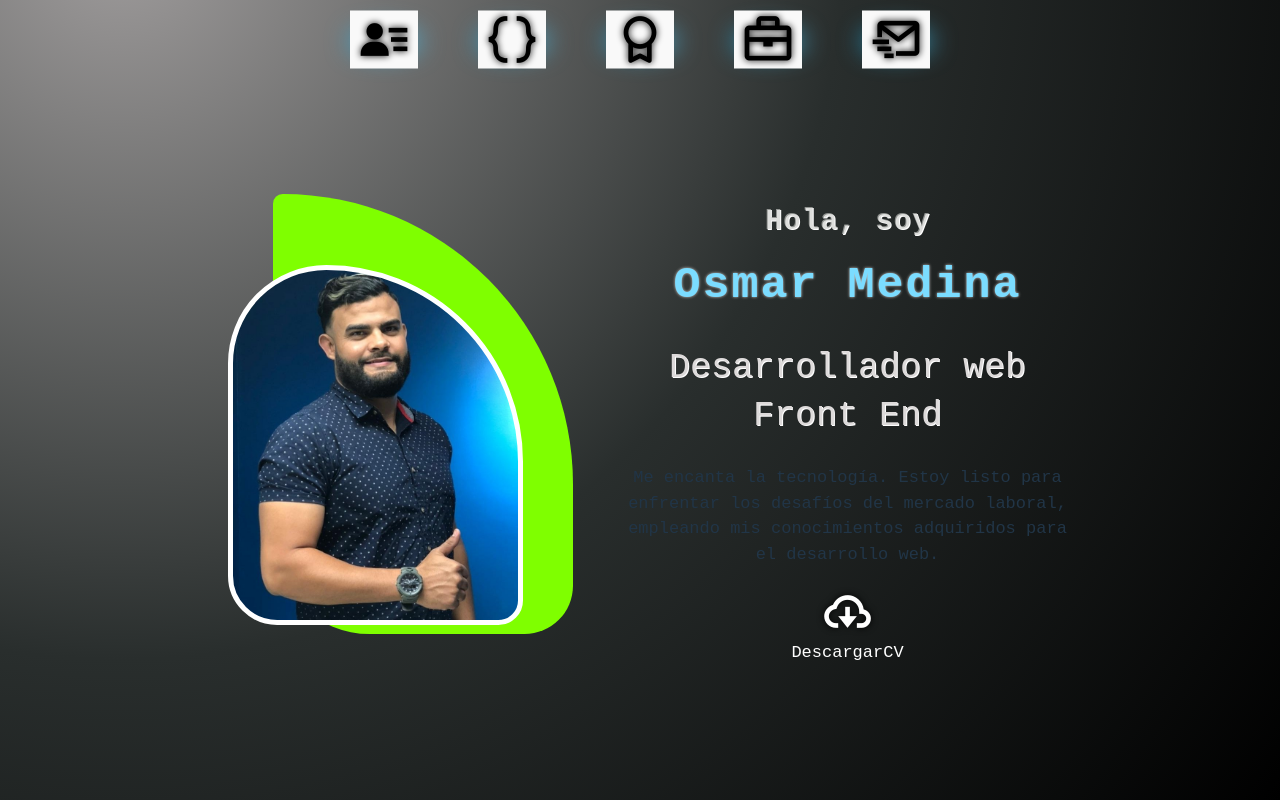
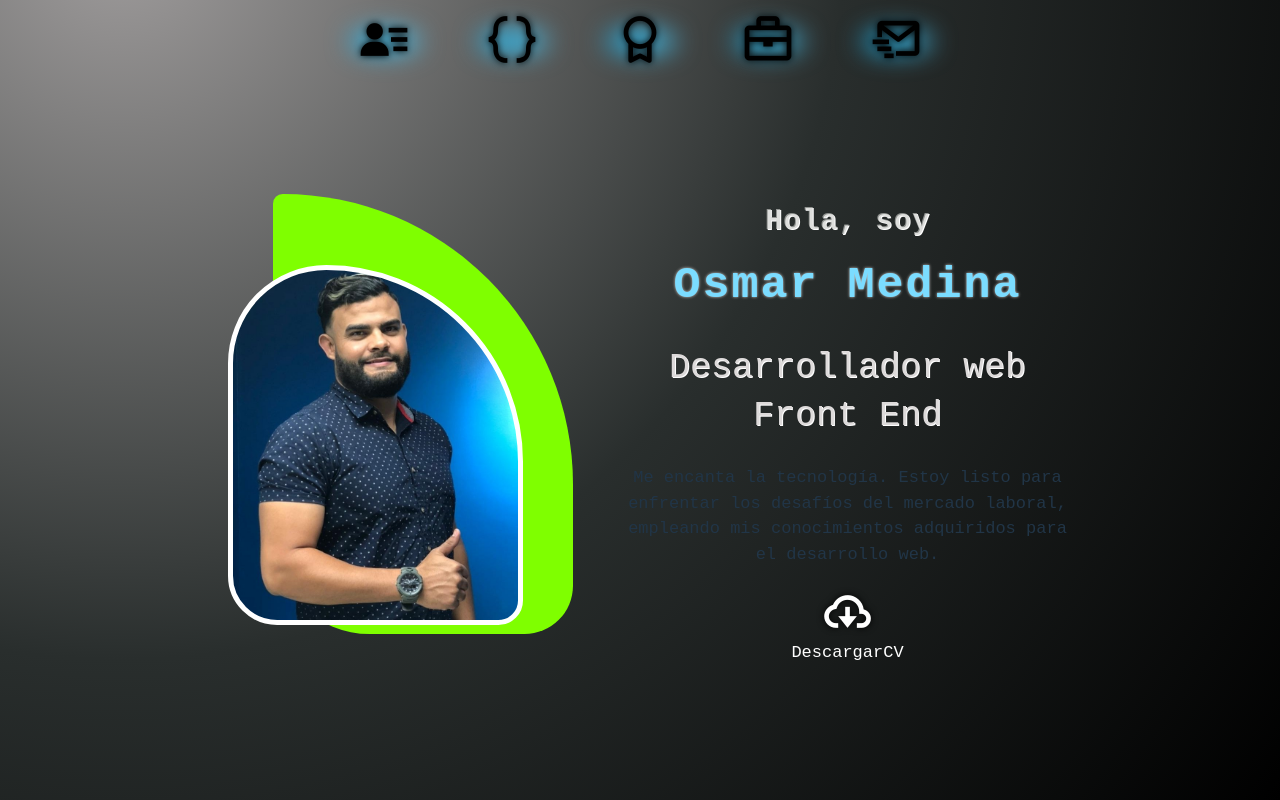
Before and after one commit to osmardeveloper/Portafolio-Osmar, a React (Vite) app: page / in a window 1280 px wide. Built offline with nearby package versions, Linux system fonts and the light colour scheme.

Commit message:
trnasparent bg

```diff
--- a/src/index.css
+++ b/src/index.css
@@ -31,7 +31,6 @@
 }
 
 
-
 body {
   margin: 0;
   display: flex;
@@ -46,25 +45,7 @@
   line-height: 1.1;
 }
 
-/* button {
-  border-radius: 8px;
-  border: 1px solid transparent;
-  padding: 0.6em 1.2em;
-  font-size: 1em;
-  font-weight: 500;
-  font-family: inherit;
-  background-color: #1a1a1a;
-  cursor: pointer;
-  transition: border-color 0.25s;
-  margin: 5px;
-}
-button:hover {
-  border-color: #646cff;
-}
-button:focus,
-button:focus-visible {
-  outline: 4px auto -webkit-focus-ring-color;
-} */
+
 
 @media (prefers-color-scheme: light) {
   :root {
@@ -80,3 +61,11 @@
 a {
   text-decoration: none;
 }
+
+button {
+  background-color: transparent;
+}
+
+i {
+  background-color: transparent;
+}
```
Also changed, not shown: src/App.css (line endings or trailing spaces).
